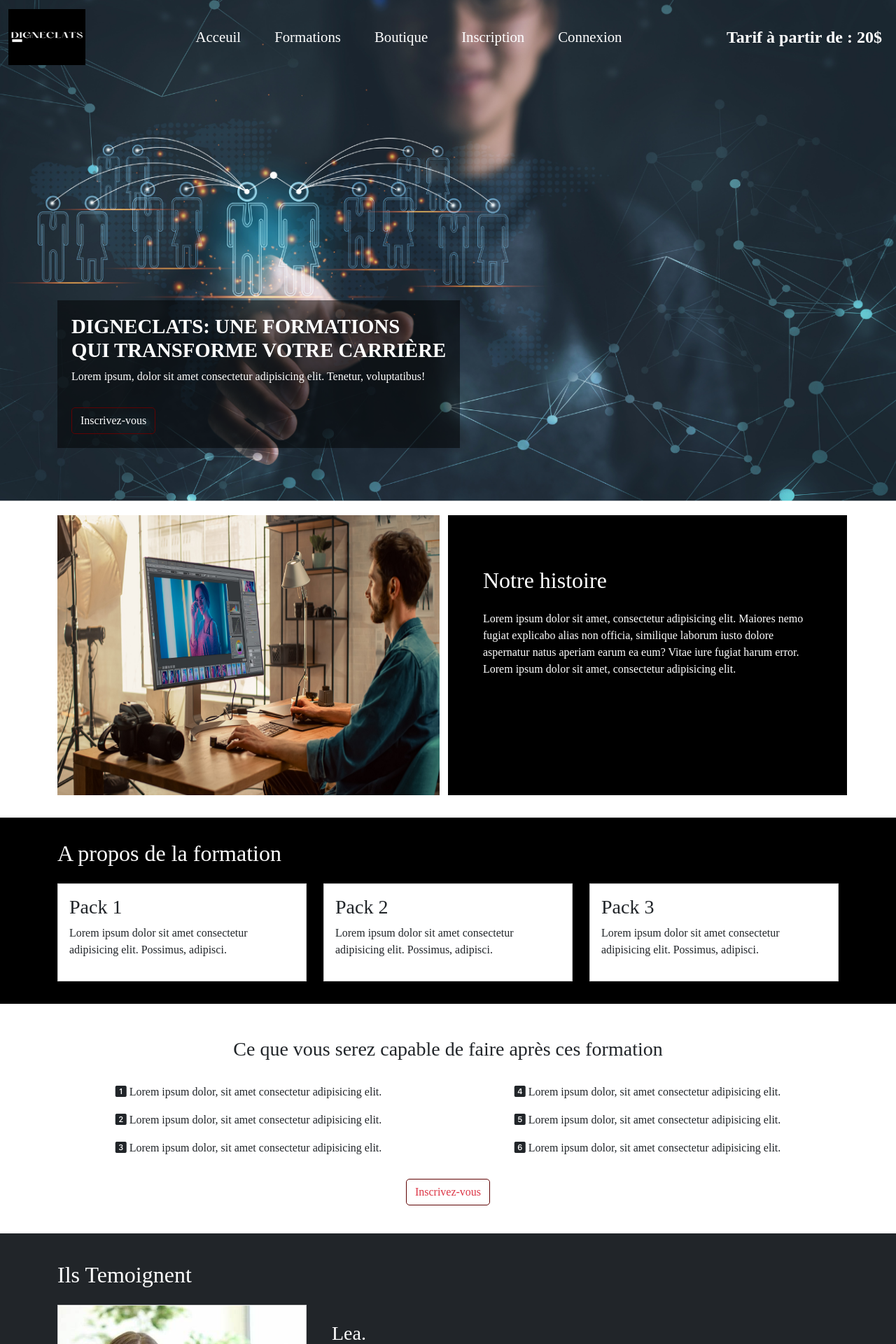
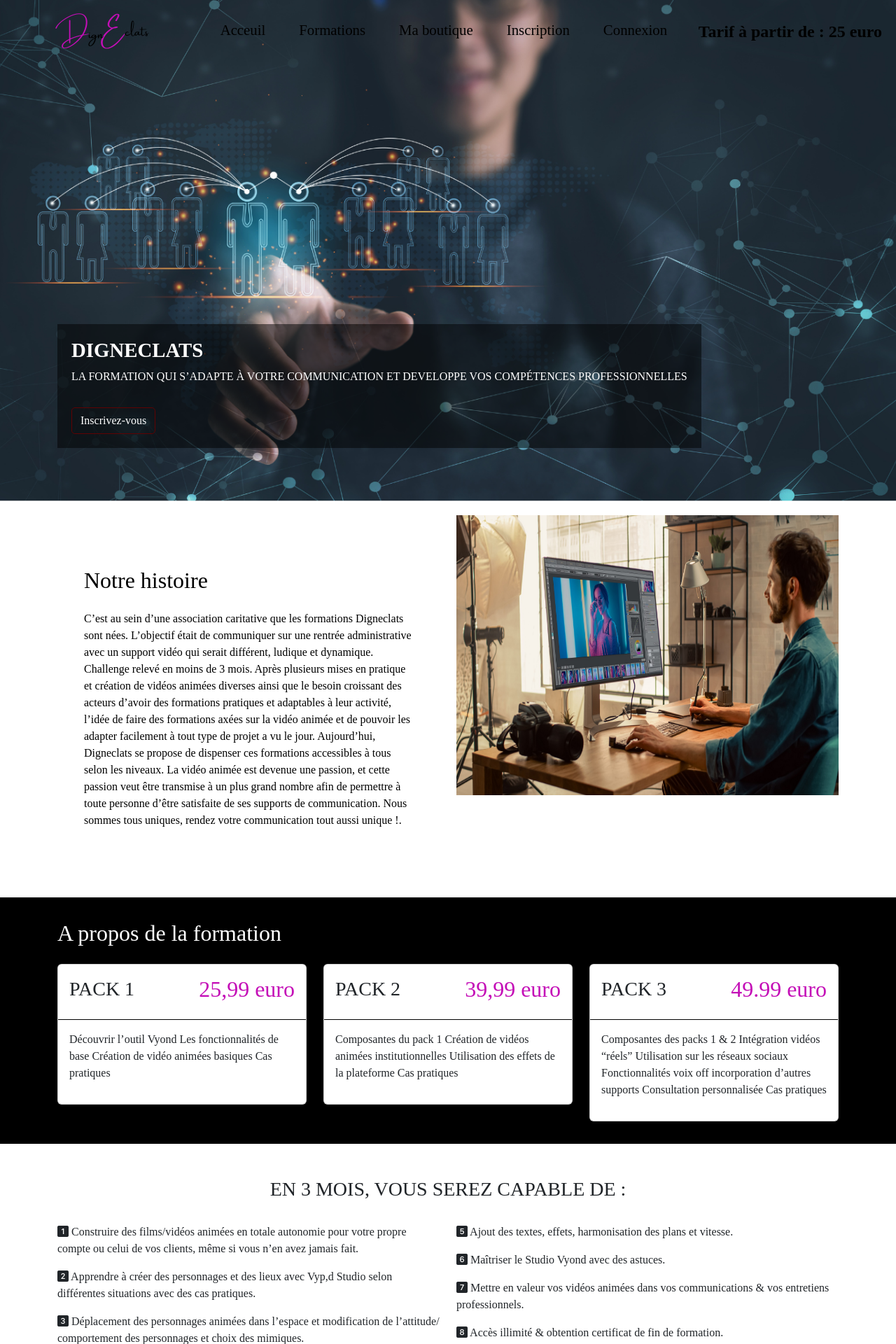
Before and after one commit to wolako/digneclats, a PHP site: page / in a window 1280 px wide. Shown: the top 1920 px of the page at 70% size. Run offline with PHP 8.4, Linux system fonts and the light colour scheme; some libraries are stand-ins or nearby versions.

Commit message:
Version 1r

```diff
--- a/index.html
+++ b/index.html
@@ -1,5 +1,6 @@
 <!DOCTYPE html>
 <html lang="fr">
+
 <head>
     <meta charset="UTF-8">
     <meta http-equiv="X-UA-Compatible" content="IE=edge">
@@ -11,16 +12,25 @@
     <link rel="stylesheet" href="/bootstrap-5.2.2-dist/css/bootstrap.min.css">
     <link rel="stylesheet" href="styles.css">
 </head>
+
 <body>
     <header>
         <nav class="navbar navbar-expand-lg" id="nav">
             <div class="container-fluid">
                 <a class="navbar-brand" href="#"><img src="/assets/images/logo.png" alt=""></a>
-              <button class="navbar-toggler" type="button" data-bs-toggle="collapse" data-bs-target="#navbarSupportedContent" aria-controls="navbarSupportedContent" aria-expanded="false" aria-label="Toggle navigation">
+                <button class="navbar-toggler" type="button" data-bs-toggle="offcanvas" data-bs-target="#offcanvasRight"
+                    aria-controls="offcanvasRight">
                     <i class="bi bi-list"></i>
+                    <!-- <span class="navbar-toggler-icon"></span> -->
                 </button>
-            <div class="collapse navbar-collapse" id="navbarSupportedContent">
-                <ul class="navbar-nav ms-auto mb-2 mb-lg-0">
+                <div class="offcanvas navbar-offcanvas offcanvas-end" tabindex="-1" id="offcanvasRight"
+                    aria-labelledby="offcanvasRightLabel">
+                    <div class="offcanvas-header">
+                        <button type="button" class="btn-close btn-close-white" data-bs-dismiss="offcanvas"
+                            aria-label="close"></button>
+                    </div>
+                    <div class="offcanvas-body">
+                        <ul class="navbar-nav ms-auto mb-lg-0">
                             <li class="nav-item px-3">
                                 <a class="nav-link" href="/">Acceuil</a>
                             </li>
@@ -28,7 +38,7 @@
                                 <a class="nav-link" href="/formation.html">Formations</a>
                             </li>
                             <li class="nav-item px-3">
-                    <a class="nav-link" href="/boutique.html">Boutique</a>
+                                <a class="nav-link" href="/boutique.html">Ma boutique</a>
                             </li>
                             <li class="nav-item px-3">
                                 <a class="nav-link" href="/inscription.html">Inscription</a>
@@ -37,19 +47,22 @@
                                 <a class="nav-link" href="/connexion.html">Connexion</a>
                             </li>
                         </ul>
-                <ul class="navbar-nav ms-auto">
-                    <a href="" class="text-white nav-link">Tarif à partir de : 20$</a>
+                        <ul class="navbar-nav price ms-auto">
+                            <a href="" class="nav-link">Tarif à partir de : 25 euro</a>
                         </ul>
+                    </div>
                 </div>
             </div>
         </nav>
 
         <div class="container">
             <div class="ban-text">
-                <H1>Digneclats: Une Formations <br> qui transforme votre carrière</H1>
-                <p>Lorem ipsum, dolor sit amet consectetur adipisicing elit. Tenetur, voluptatibus!</p>
+                <H1>DIGNECLATS</H1>
+                <p>LA FORMATION QUI S’ADAPTE À VOTRE COMMUNICATION
+                ET DEVELOPPE VOS COMPÉTENCES PROFESSIONNELLES</p>
 
-                <a class="btn btn-outline-danger mt-3 text-white" href="/inscription.html" role="button" type="button">Inscrivez-vous</a>
+                <a class="btn btn-outline-danger mt-3 text-white" href="/inscription.html" role="button"
+                    type="button">Inscrivez-vous</a>
 
             </div>
         </div>
@@ -58,19 +71,25 @@
     <div class="section py-3">
         <div class="container">
             <div class="row">
-                <div class="col-md-6 col-lg-6">
-                    <img class="img-histo w-100" src="/assets/images/fph.jpg" alt="">
-                </div>
                 <div class="col-md-6 col-lg-6 contenu">
                     <h2 class="my-4">Notre histoire</h2>
                     <p>
-                        Lorem ipsum dolor sit amet, consectetur adipisicing elit.
-                        Maiores nemo fugiat explicabo alias non officia,
-                        similique laborum iusto dolore aspernatur natus aperiam earum ea eum?
-                        Vitae iure fugiat harum error.
-                        Lorem ipsum dolor sit amet, consectetur adipisicing elit.
-
+                        C’est au sein d’une association caritative que les formations Digneclats sont nées. L’objectif
+                        était de communiquer sur une rentrée administrative avec un support vidéo qui serait
+                        différent, ludique et dynamique. Challenge relevé en moins de 3 mois. Après plusieurs mises
+                        en pratique et création de vidéos animées diverses ainsi que le besoin croissant des acteurs
+                        d’avoir des formations pratiques et adaptables à leur activité, l’idée de faire des formations
+                        axées sur la vidéo animée et de pouvoir les adapter facilement à tout type de projet a vu le
+                        jour. Aujourd’hui, Digneclats se propose de dispenser ces formations accessibles à tous
+                        selon les niveaux.
+                        La vidéo animée est devenue une passion, et cette passion veut être transmise à un plus
+                        grand nombre afin de permettre à toute personne d’être satisfaite de ses supports de
+                        communication.
+                        Nous sommes tous uniques, rendez votre communication tout aussi unique !.
                     </p>
+                </div>
+                <div class="col-md-6 col-lg-6">
+                    <img class="img-histo w-100" src="/assets/images/fph.jpg" alt="">
                 </div>
             </div>
         </div>
@@ -82,29 +101,60 @@
                 <h2 class="py-3 text-white">A propos de la formation</h2>
                 <div class="row">
                     <div class="col-md-6 col-lg-4">
+                        <div class="card-cantainer">
                             <div class="card mb-3">
-                            <img src="" alt="">
+                                <div class="header-card p-3">
+                                    <h3>PACK 1</h3>
+                                    <h2>25,99 euro</h2>
+                                </div>
                                 <div class="card-body p-3">
-                                <h3>Pack 1</h3>
-                                <p>Lorem ipsum dolor sit amet consectetur adipisicing elit. Possimus, adipisci.</p>
+                                    <p>
+                                        Découvrir l’outil Vyond
+                                        Les fonctionnalités de base
+                                        Création de vidéo animées basiques
+                                        Cas pratiques
+                                    </p>
+                                </div>
                             </div>
                         </div>
                     </div>
                     <div class="col-md-6 col-lg-4">
+                        <div class="card-container">
                             <div class="card mb-3">
+                                <div class="header-card p-3">
+                                    <h3>PACK 2</h3>
+                                    <h2>39,99 euro</h2>
+                                </div>
                                 <img src="" alt="">
                                 <div class="card-body p-3">
-                                <h3>Pack 2</h3>
-                                <p>Lorem ipsum dolor sit amet consectetur adipisicing elit. Possimus, adipisci.</p>
+                                    <p>
+                                        Composantes du pack 1
+                                        Création de vidéos animées institutionnelles
+                                        Utilisation des effets de la plateforme
+                                        Cas pratiques
+                                    </p>
+                                </div>
                             </div>
                         </div>
                     </div>
                     <div class="col-md-6 col-lg-4">
+                        <div class="card-container">
                             <div class="card mb-3">
-                            <img src="" alt="">
+                                <div class="header-card p-3">
+                                    <h3>PACK 3</h3>
+                                    <h2>49.99 euro</h2>
+                                </div>
                                 <div class="card-body p-3">
-                                <h3>Pack 3</h3>
-                                <p>Lorem ipsum dolor sit amet consectetur adipisicing elit. Possimus, adipisci.</p>
+                                    <p>
+                                        Composantes des packs 1 & 2
+                                        Intégration vidéos “réels”
+                                        Utilisation sur les réseaux sociaux
+                                        Fonctionnalités voix off
+                                        incorporation d’autres supports
+                                        Consultation personnalisée
+                                        Cas pratiques
+                                    </p>
+                                </div>
                             </div>
                         </div>
                     </div>
@@ -114,25 +164,40 @@
 
         <div class="container">
             <div class="devenir py-4">
-                <h3 class="py-4">Ce que vous serez capable de faire après ces formation</h3>
+                <h3 class="py-4">EN 3 MOIS, VOUS SEREZ CAPABLE DE :</h3>
                 <div class="row">
-                    <div class="col-md-6 col-lg-6">
-                        <p><i class="bi bi-1-square-fill"></i> Lorem ipsum dolor, sit amet consectetur adipisicing elit.</p>
-                        <p><i class="bi bi-2-square-fill"></i> Lorem ipsum dolor, sit amet consectetur adipisicing elit.</p>
-                        <p><i class="bi bi-3-square-fill"></i> Lorem ipsum dolor, sit amet consectetur adipisicing elit.</p>
+                    <div class="col-md-6 col-lg-6 text-md-start">
+                        <p><i class="bi bi-1-square-fill"></i> Construire des films/vidéos animées en totale autonomie pour votre propre compte ou
+                            celui de vos clients, même si vous n’en avez jamais fait.
+                        </p>
+                        <p><i class="bi bi-2-square-fill"></i> Apprendre à créer des personnages et des lieux avec Vyp,d Studio selon différentes
+                            situations avec des cas pratiques.
+                        </p>
+                        <p><i class="bi bi-3-square-fill"></i> Déplacement des personnages animées dans l’espace et modification de l’attitude/
+                            comportement des personnages et choix des mimiques.
+                        </p>
+                        <p><i class="bi bi-4-square-fill"></i> Ajouter des voix off et des répliques audios pour les vidéos institutionnels, vidéos
+                            ludiques ou encore dessins animés que vous créez.
+                        </p>
                     </div>
-                    <div class="col-md-6 col-lg-6">
-                        <p><i class="bi bi-4-square-fill"></i> Lorem ipsum dolor, sit amet consectetur adipisicing elit.</p>
-                        <p><i class="bi bi-5-square-fill"></i> Lorem ipsum dolor, sit amet consectetur adipisicing elit.</p>
-                        <p><i class="bi bi-6-square-fill"></i> Lorem ipsum dolor, sit amet consectetur adipisicing elit.</p>
+                    <div class="col-md-6 col-lg-6 text-md-start">
+                        <p><i class="bi bi-5-square-fill"></i> Ajout des textes, effets, harmonisation des plans et vitesse.
+                        </p>
+                        <p><i class="bi bi-6-square-fill"></i> Maîtriser le Studio Vyond avec des astuces.
+                        </p>
+                        <p><i class="bi bi-7-square-fill"></i> Mettre en valeur vos vidéos animées dans vos communications & vos entretiens
+                            professionnels.
+                        </p>
+                        <p><i class="bi bi-8-square-fill"></i> Accès illimité & obtention certificat de fin de formation.</p>
                     </div>
                 </div>
-                <a class="btn btn-outline-danger mt-3" href="/inscription.html" role="button" type="button">Inscrivez-vous</a>
+                <a class="btn btn-outline-danger mt-3" href="/inscription.html" role="button"
+                    type="button">Inscrivez-vous</a>
             </div>
         </div>
     </div>
 
-    <div class="main py-4 bg-dark">
+    <div class="main py-4 bg">
 
         <div class="container">
             <h2 class="text-white py-3">Ils Temoignent</h2>
@@ -152,7 +217,8 @@
                                     temporibus cum sequi.
                                     Lorem ipsum dolor sit amet consectetur adipisicing elit.
                                     Ad iste et ullam qui, incidunt magnam quisquam modi culpa iusto architecto
-                            fugiat, atque aliquam excepturi maiores aliquid sapiente? Possimus, tempora molestiae.
+                                    fugiat, atque aliquam excepturi maiores aliquid sapiente? Possimus, tempora
+                                    molestiae.
                                 </p>
                             </div>
                         </div>
@@ -171,7 +237,8 @@
                                     temporibus cum sequi.
                                     Lorem ipsum dolor sit amet consectetur adipisicing elit.
                                     Ad iste et ullam qui, incidunt magnam quisquam modi culpa iusto architecto
-                            fugiat, atque aliquam excepturi maiores aliquid sapiente? Possimus, tempora molestiae.
+                                    fugiat, atque aliquam excepturi maiores aliquid sapiente? Possimus, tempora
+                                    molestiae.
                                 </p>
                             </div>
                         </div>
@@ -190,7 +257,8 @@
                                     temporibus cum sequi.
                                     Lorem ipsum dolor sit amet consectetur adipisicing elit.
                                     Ad iste et ullam qui, incidunt magnam quisquam modi culpa iusto architecto
-                                fugiat, atque aliquam excepturi maiores aliquid sapiente? Possimus, tempora molestiae.
+                                    fugiat, atque aliquam excepturi maiores aliquid sapiente? Possimus, tempora
+                                    molestiae.
                                 </p>
                             </div>
                         </div>
@@ -206,7 +274,7 @@
             <div class="row">
                 <div class="col-md-6 col-lg-6 p-4 text-lg-start info-cont">
                     <p class="fw">
-                        Pour tout information, contactez-nous via nos coordonnés ci-dessous ou remplissez le formulaire
+                        Pour tout information, contactez-nous via nos coordonnés ci-dessous
                     </p>
                     <h4>Adresse Postale</h4>
                     <p>Lorem XXXXX, dolor sit amet consectetur adipisicing elit.</p>
@@ -215,48 +283,43 @@
                     <h4>Telephone</h4>
                     <p>xxx.xxx.xxx</p>
                 </div>
-                <div class="col-md-6 col-lg-6 p-4 bg-dark">
+                <div class="col-md-6 col-lg-6 p-4 bg text-center">
                     <h2 class="text-white py-3">Digneclats vous attends</h2>
-                    <a class="btn btn-outline-danger text-white mt-3" href="/inscription.html" role="button" type="button">Inscrivez-vous maintenant</a>
+                    <a class="btn btn-outline-danger text-white mt-3" href="/inscription.html" role="button"
+                        type="button">Inscrivez-vous maintenant</a>
                 </div>
             </div>
         </div>
     </div>
 
-    <footer
-            class="text-center text-lg-start text-white"
-            style="background-color: #000">
+    <footer class="text-center text-lg-start text-white" style="background-color: #000">
         <div class="container p-4 pb-0">
             <section class="p-3 pt-0">
                 <div class="row d-flex align-items-center">
                     <div class="col-md-7 col-lg-8 text-center text-md-start">
                         <div class="p-3">
                             © 2022 Copyright:
-                <a class="text-white" href="https://mdbootstrap.com/"
-                   >Digneclats.com</a
-                  >
+                            <a class="text-white" href="https://mdbootstrap.com/">Digneclats.com</a>
                         </div>
                     </div>
                     <div class="col-md-5 col-lg-4 ml-lg-0 text-center text-md-end">
-                <a
-                 class="btn btn-outline-light btn-floating m-1"
-                 role="button"><i class="bi bi-facebook"></i></a>
-                <a
-                 class="btn btn-outline-light btn-floating m-1"
-                 role="button"><i class="bi bi-twitter"></i></a>
-                <a
-                 class="btn btn-outline-light btn-floating m-1"
-                 role="button"><i class="bi bi-linkedin"></i></a>
-                <a
-                 class="btn btn-outline-light btn-floating m-1"
-                 role="button"><i class="bi bi-instagram"></i></a>
+                        <a class="btn btn-outline-light btn-floating m-1" role="button"><i
+                                class="bi bi-facebook"></i></a>
+                        <a class="btn btn-outline-light btn-floating m-1" role="button"><i
+                                class="bi bi-twitter"></i></a>
+                        <a class="btn btn-outline-light btn-floating m-1" role="button"><i
+                                class="bi bi-linkedin"></i></a>
+                        <a class="btn btn-outline-light btn-floating m-1" role="button"><i
+                                class="bi bi-instagram"></i></a>
                     </div>
                 </div>
             </section>
         </div>
     </footer>
     <script src="https://cdn.jsdelivr.net/npm/bootstrap@5.0.2/dist/js/bootstrap.bundle.min.js"
-    integrity="sha384-MrcW6ZMFYlzcLA8Nl+NtUVF0sA7MsXsP1UyJoMp4YLEuNSfAP+JcXn/tWtIaxVXM" crossorigin="anonymous"></script>
+        integrity="sha384-MrcW6ZMFYlzcLA8Nl+NtUVF0sA7MsXsP1UyJoMp4YLEuNSfAP+JcXn/tWtIaxVXM"
+        crossorigin="anonymous"></script>
     <script src="/index.js"></script>
 </body>
+
 </html>
--- a/index.js
+++ b/index.js
@@ -33,4 +33,31 @@
   }
 }
 
+// nav link section
 window.addEventListener("scroll", headerChgCol);
+
+const navMenu = document.getElementById("nav-menu"),
+  navToggle = document.getElementById("nav-toggle"),
+  navClose = document.getElementById("nav-close");
+
+if (navToggle) {
+  navToggle.addEventListener("click", () => {
+    navMenu.classList.add("show-menu");
+  });
+}
+
+if (navClose) {
+  navClose.addEventListener("click", () => {
+    navMenu.classList.remove("show-menu");
+  });
+}
+
+/* remove menu mobile */
+
+const navLink = document.querySelectorAll(".nav_link");
+
+function linkAction() {
+  const navMenu = document.getElementById("nav-menu");
+  navMenu.classList.remove("show-menu");
+}
+navLink.forEach((n) => n.addEventListener("click", linkAction));
--- a/styles.css
+++ b/styles.css
@@ -15,7 +15,7 @@
     font-weight: 500;
 }
 .card{
-    border-radius: 0;
+    border-radius: 6px;
 }
 
 header{
@@ -47,53 +53,53 @@
     position: fixed;
     top: 0;
     width: 100%;
+    height: 90px;
     background-color: transparent;
     z-index: 1000;
 }
 
 .navbar-brand img{
-    height: 80px;
-    width: 110px;
+    width: 250px;
+    height: 100px;
 }
 
 .nav-item .nav-link{
-    color: #fff;
+    color: #000;
     font-size: 1.3rem;
     font-weight: 500;
 }
-
+.price .nav-link{
+    color: #000;
+}
 .nav-item .nav-link:hover{
-    color: rgb(162, 40, 40);
+    color: #C40FB7;
 }
 
-.navbar-toggler{
+.navbar-toggler span{
+    color: #fff;
+}
+.navbar-toggler-icon{
     color: #fff;
 }
 .bi-list{
-    color: #000;
-    background-color: #fff;
+    color: #fff;
     font-size: 2rem;
 }
+
+/* partie mon histoire */
 .img-histo{
     height: 400px;
     width: 550px;
 }
 .contenu{
-    background-color: #000;
-    color: #fff;
+    background-color: #fff;
+    color: #000;
     padding: 50px;
 }
 .devenir{
     text-align: center;
 }
-/* .card .temo{
-    position: absolute;
-    bottom: 0;
-    width: 100%;
-    background-color: rgba(0, 0, 0, 0.5);
-    color: #fff;
-    padding: 10px;
-} */
+
 .temo p{
     font-size: 1.4rem;
 }
@@ -183,12 +193,41 @@
     height: 240px;
     width: auto;
 }
+.bg{
+    background-color: #000;
+}
+
+/* partie pack */
+
+.header-card{
+    border-bottom: 1px #000 solid;
+    display: flex;
+    align-items: center;
+    justify-content: space-between;
+}
+.header-card h2{
+    color: #C40FB7;
+}
+
 
 @media screen and (max-width: 768px) {
-    .navbar-collapse {
+    .navbar-offcanvas {
       background-color: #000;
       padding: 20px;
       line-height: 3rem;
+    }
+    .nav-item .nav-link{
+        color: #fff;
+    }
+    .btn-close{
+        color: #fff;
+    }
+    .nav-item .nav-link:hover{
+        background-color: rgb(95, 2, 2);
+        border-radius: 10px;
+    }
+    .ght-insc{
+        width: 100%;
     }
     .con{
         max-width: 100%;
```
Also changed, not shown: other parts of styles.css (+18 -8 lines), boutique.html (+12 -7 lines), connexion.html (+19 -18 lines), formation.html (+16 -8 lines), inscription.html (+17 -57 lines), assets/images/logo.png, assets/images/logo0.png (added), assets/images/logo1.png (added), assets/images/logo2.png (added). Lines whose indentation alone changed are shown as unchanged.
